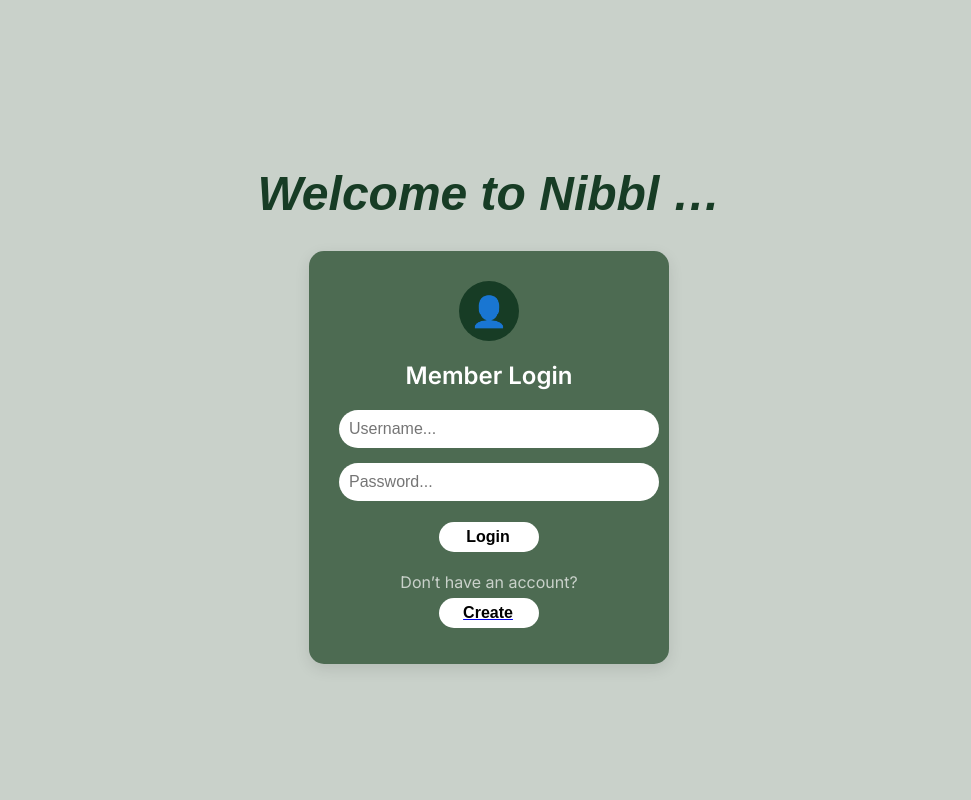
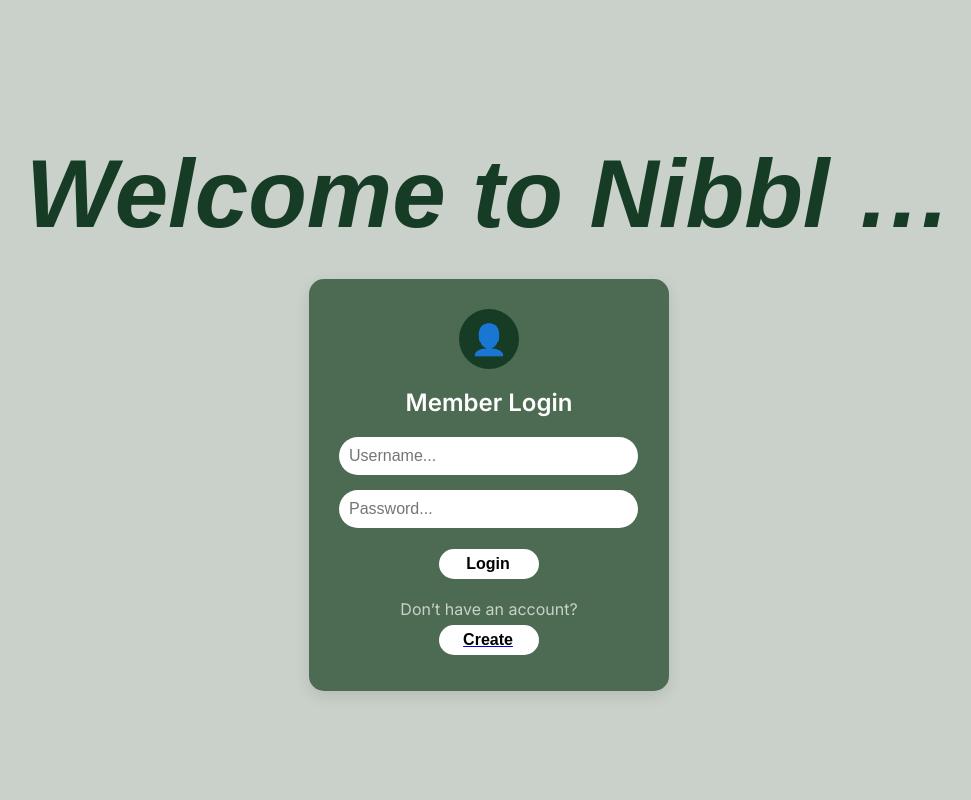
Before and after one commit to ekaweski/YouCode-404, a Flask app: page / in a window 1280 px wide. Shown: the whole page, without its empty margins (151-1122 px from the left). Run offline with Flask 3, Linux system fonts and the light colour scheme; some web fonts are replaced.

Commit message:
madi 842

```diff
--- a/static/login.css
+++ b/static/login.css
@@ -20,14 +20,14 @@ body {
 
 .right {
   flex: 1;
-  background-image: url('/static/frontpage.jpg'); /* Adjusted path */
+  background-image: url('/static/frontpage.jpg');
   background-size: cover;
   background-position: center;
   max-width: 35vw;
 }
 
 h1 {
-  font-size: 3rem;
+  font-size: 6rem;
   color: #173c25;
   margin-bottom: 0px;
   font-family: "Sansita", sans-serif;
@@ -65,7 +65,7 @@ h1 {
 }
 
 .login-card input {
-  width: 100%;
+  width: 93%;
   padding: 10px;
   margin-bottom: 15px;
   border: none;
```
